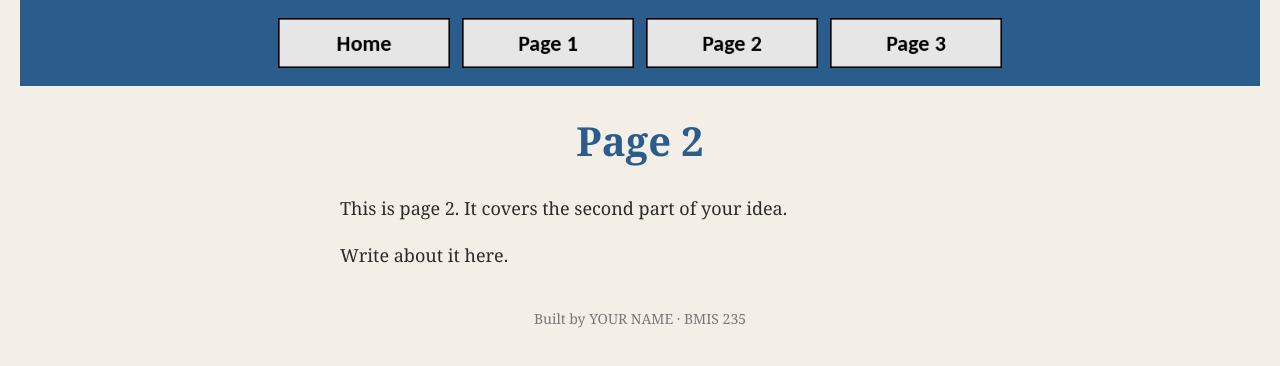
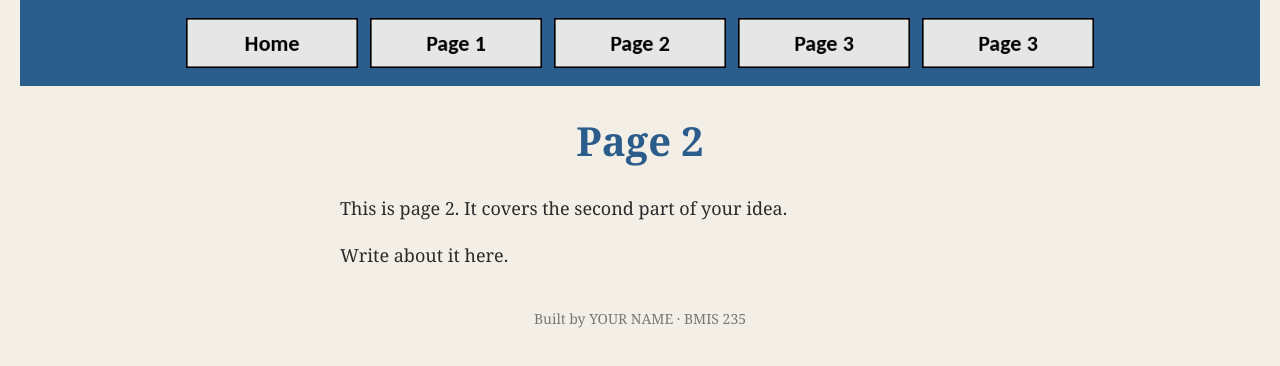
Before and after one commit to MichaelVriheas/bmis235-html-3, a plain HTML site: page page2.html in a window 1280 px wide. Drawn offline with Linux system fonts and the light colour scheme.

Commit message:
Add link to page 4 in navigation
Added a link to page 4 in the navigation menu.

```diff
--- a/page2.html
+++ b/page2.html
@@ -26,6 +26,7 @@
     <a href="page1.html"><img src="img/page1.png" alt="Page 1"></a>
     <a href="page2.html"><img src="img/page2.png" alt="Page 2"></a>
     <a href="page3.html"><img src="img/page3.png" alt="Page 3"></a>
+    <a href="page4.html"><img src="img/page3.png" alt="Page 3"></a>
 </nav>
 
 <h1>Page 2</h1>
```
